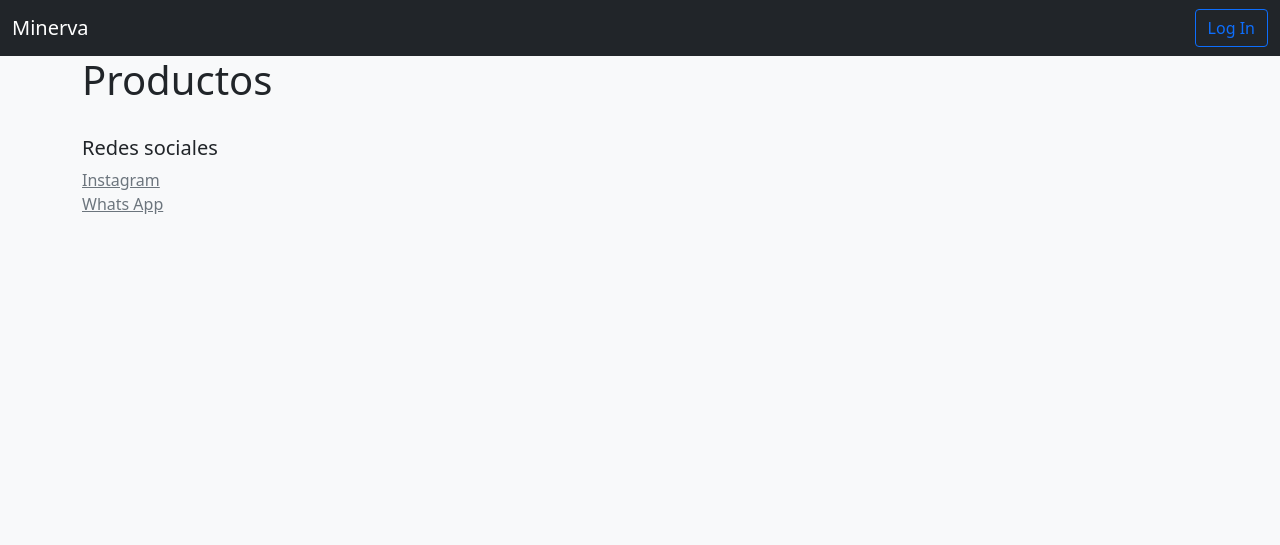
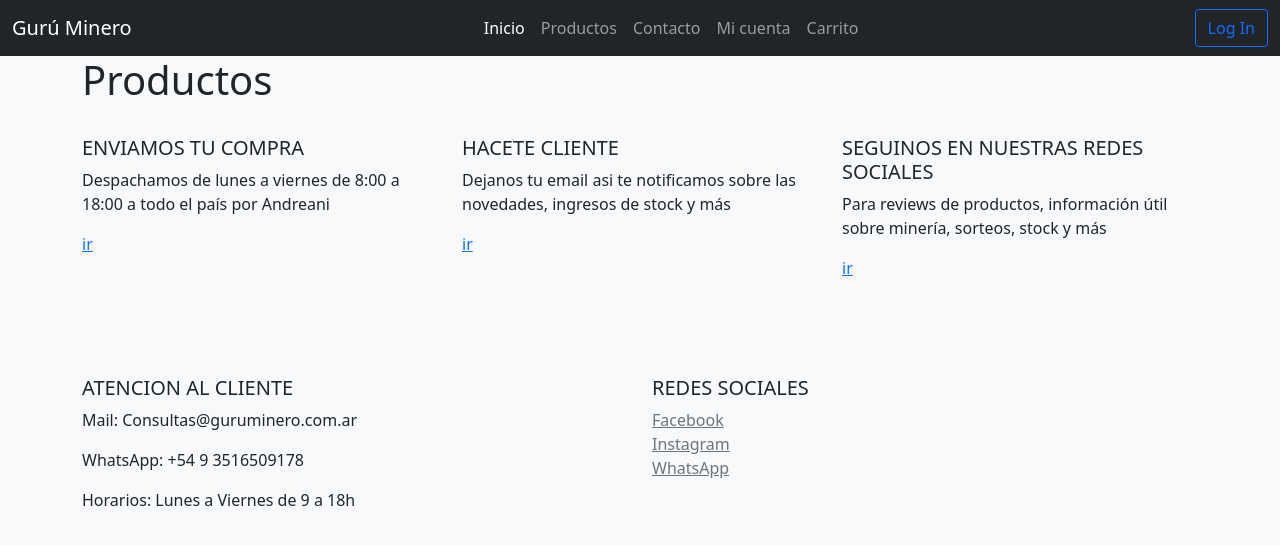
Before and after one commit to ivanln26/404_minerva, a Django app: page / in a window 1280 px wide. Shown: the top 545 px of the page. Run offline with Django 3.2, Linux system fonts and the light colour scheme; data that the repository does not hold is empty.

Commit message:
Add features and navbar items

```diff
--- a/minerva/templates/base.html
+++ b/minerva/templates/base.html
@@ -6,7 +6,7 @@
     <link href="https://cdn.jsdelivr.net/npm/bootstrap@5.0.1/dist/css/bootstrap.min.css" rel="stylesheet" integrity="sha384-+0n0xVW2eSR5OomGNYDnhzAbDsOXxcvSN1TPprVMTNDbiYZCxYbOOl7+AMvyTG2x" crossorigin="anonymous">
     <title>
       {% block title %}
-        Minerva
+        Gurú Minero
       {% endblock %}
     </title>
   </head>
@@ -15,6 +15,7 @@
     <div class="container">
       {% block content %}
       {% endblock %}
+      {% include 'features.html' %}
     </div>
     {% block footer %}
     {% endblock %}
--- /dev/null
+++ b/minerva/templates/features.html
@@ -0,0 +1,17 @@
+<div class="row py-5">
+  <div class="col">
+    <h5>ENVIAMOS TU COMPRA</h5>
+    <p>Despachamos de lunes a viernes de 8:00 a 18:00 a todo el país por Andreani</p>
+    <a class="icon-link" href="#">ir</a>
+  </div>
+  <div class="col">
+    <h5>HACETE CLIENTE</h5>
+    <p>Dejanos tu email asi te notificamos sobre las novedades, ingresos de stock y más</p>
+    <a class="icon-link" href="#">ir</a>
+  </div>
+  <div class="col">
+    <h5>SEGUINOS EN NUESTRAS REDES SOCIALES</h5>
+    <p>Para reviews de productos, información útil sobre minería, sorteos, stock y más</p>
+    <a class="icon-link" href="#">ir</a>
+  </div>
+</div>
--- a/minerva/templates/footer.html
+++ b/minerva/templates/footer.html
@@ -1,11 +1,20 @@
 <footer class="container py-5">
   <div class="row">
-    <div class="col-12 col-md">
-      <h5>Redes sociales</h5>
+    <div class="col">
+      <h5>ATENCION AL CLIENTE</h5>
+      <p>Mail: Consultas@guruminero.com.ar</p>
+      <p>WhatsApp: +54 9 3516509178</p>
+      <p>Horarios: Lunes a Viernes de 9 a 18h</p>
+      </ul>
+    </div>
+    <div class="col">
+      <h5>REDES SOCIALES</h5>
       <ul class="list-unstyled text-small">
+        <li><a class="link-secondary" href="#">Facebook</a></li>
         <li><a class="link-secondary" href="#">Instagram</a></li>
-        <li><a class="link-secondary" href="#">Whats App</a></li>
+        <li><a class="link-secondary" href="#">WhatsApp</a></li>
       </ul>
+    </div>
     </div>
   </div>
 </footer>
--- a/minerva/templates/navbar.html
+++ b/minerva/templates/navbar.html
@@ -1,6 +1,6 @@
 <nav class="navbar navbar-expand-lg navbar-dark bg-dark">
   <div class="container-fluid">
-    <a class="navbar-brand" href="{% url 'index' %}">Minerva</a>
+    <a class="navbar-brand" href="{% url 'index' %}">Gurú Minero</a>
     <button
       class="navbar-toggler"
       type="button"
@@ -14,6 +14,13 @@
     </button>
     <div class="collapse navbar-collapse" id="navbarSupportedContent">
       <ul class="navbar-nav me-auto"></ul>
+      <ul class="navbar-nav me-auto mb-2 mb-lg-0">
+        <li class="nav-item"><a class="nav-link active" href="#">Inicio</a></li>
+        <li class="nav-item"><a class="nav-link" href="#">Productos</a></li>
+        <li class="nav-item"><a class="nav-link" href="#">Contacto</a></li>
+        <li class="nav-item"><a class="nav-link" href="#">Mi cuenta</a></li>
+        <li class="nav-item"><a class="nav-link" href="#">Carrito</a></li>
+      </ul>
       <a class="btn btn-outline-primary" href="#" role="button">Log In</a>
     </div>
   </div>
```
